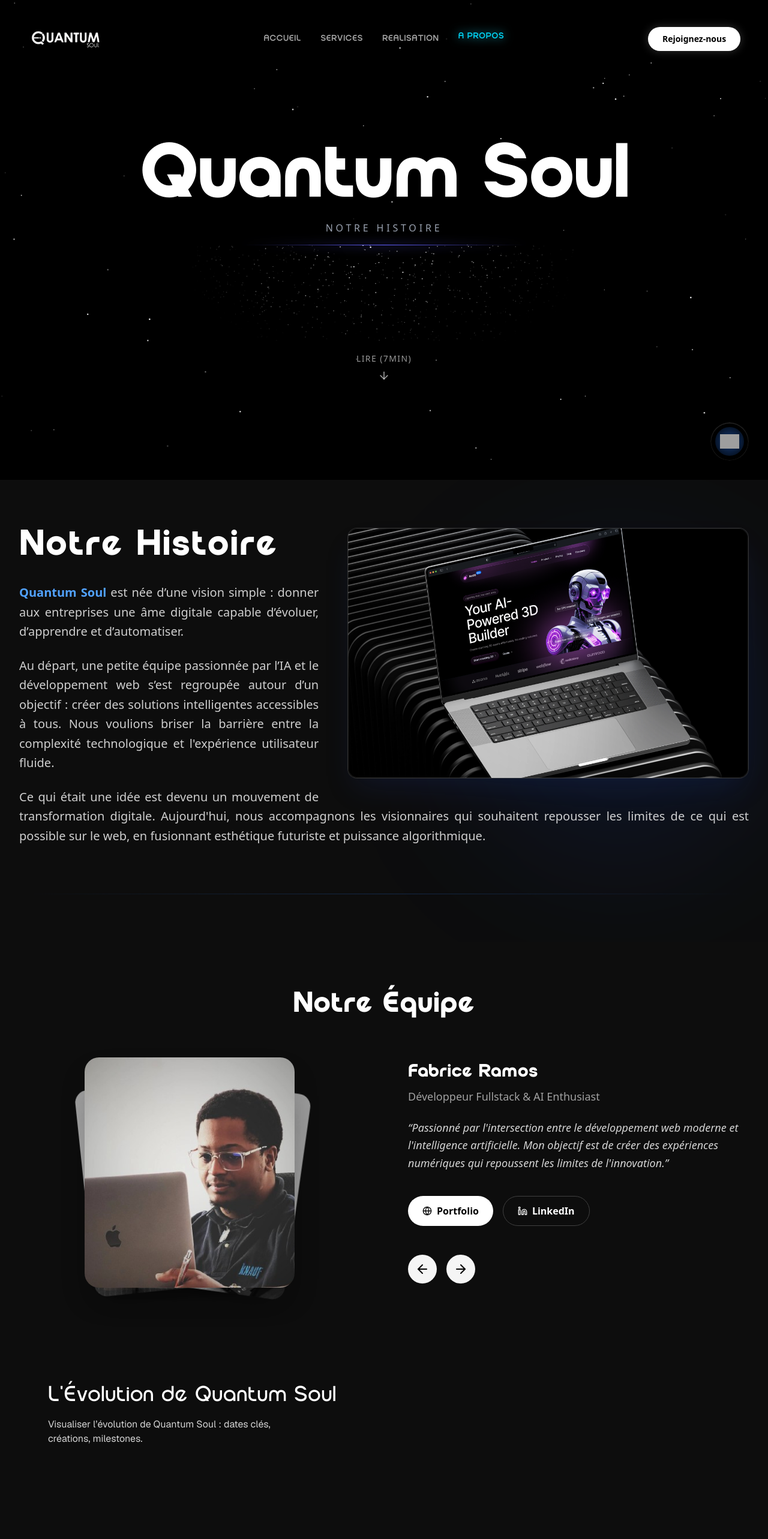
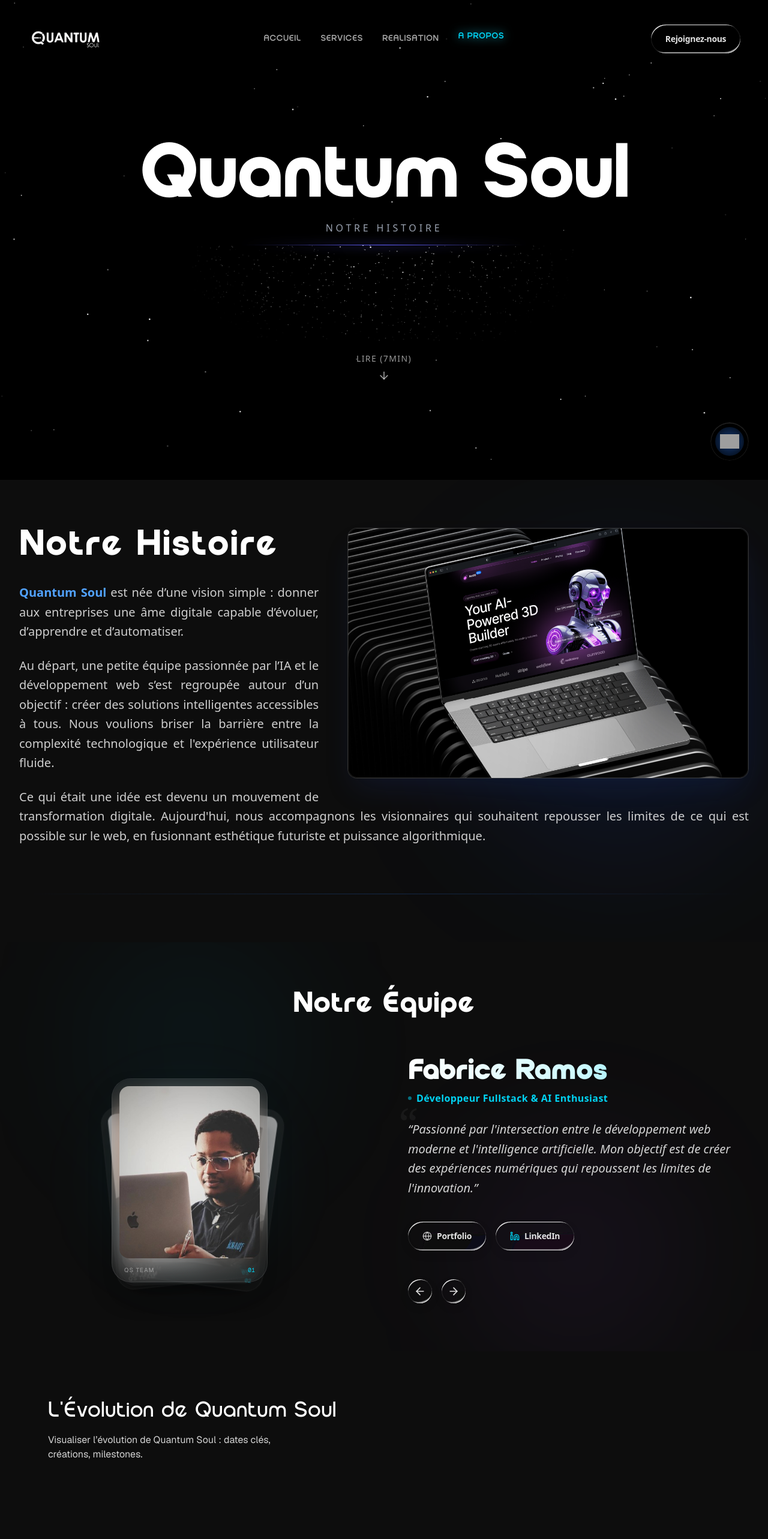
Before and after one commit to Fabricejor/Quantum-Soul, a Next.js app: page /about in a window 1280 px wide. Shown: the top 2566 px of the page at 60% size. Built offline with nearby package versions, Linux system fonts and the light colour scheme; grey boxes are pictures that could not be loaded.

Commit message:
new Ui navbar

```diff
--- a/src/components/layout/Navbar.tsx
+++ b/src/components/layout/Navbar.tsx
@@ -6,6 +6,7 @@ import { usePathname } from "next/navigation";
 import Image from "next/image";
 import { motion, useScroll, useMotionValueEvent } from "framer-motion";
 import { LimelightNav } from "@/components/ui/docks/limelight-nav";
+import { GlassButton } from "@/components/apple-tahoe-liquid-glass-button";
 
 export default function Navbar() {
     const { scrollY } = useScroll();
@@ -31,8 +32,31 @@ export default function Navbar() {
 
     return (
         <>
+            <style>{`
+                .navbar-liquid-active {
+                    backdrop-filter: blur(20px) saturate(180%) !important;
+                    -webkit-backdrop-filter: blur(20px) saturate(180%) !important;
+                    background-color: rgba(13, 13, 13, 0.15) !important;
+                    box-shadow:
+                        inset 0 0 0 1px rgba(255, 255, 255, 0.08),
+                        inset 1.8px 3px 0px -2px rgba(255, 255, 255, 0.7),
+                        inset -2px -2px 0px -2px rgba(255, 255, 255, 0.6),
+                        inset -3px -8px 1px -6px rgba(255, 255, 255, 0.4),
+                        inset -0.3px -1px 4px 0px rgba(0, 0, 0, 0.2),
+                        inset -1.5px 2.5px 0px -2px rgba(0, 0, 0, 0.4),
+                        inset 0px 3px 4px -2px rgba(0, 0, 0, 0.4),
+                        inset 2px -6.5px 1px -4px rgba(0, 0, 0, 0.2),
+                        0px 2px 10px 0px rgba(0, 0, 0, 0.3),
+                        0px 10px 30px 0px rgba(0, 0, 0, 0.25) !important;
+                    transition: backdrop-filter 300ms ease, background-color 300ms ease, box-shadow 300ms ease;
+                }
+                .navbar-liquid-inactive {
+                    transition: backdrop-filter 300ms ease, background-color 300ms ease, box-shadow 300ms ease;
+                }
+            `}</style>
+
             {/* Desktop Navbar */}
-            <div className="hidden md:flex fixed top-0 left-0 right-0 z-50 justify-center pt-6 pointer-events-none">
+            <div className="hidden md:flex fixed top-0 left-0 right-0 z-[5000] justify-center pt-6 pointer-events-none">
                 {/* Le conteneur nav a pointer-events-auto pour réactiver les clics */}
                 <motion.nav
                     initial={{
@@ -58,7 +82,9 @@ export default function Navbar() {
                         ease: "easeInOut",
                     }}
                     aria-label="Navigation principale"
-                    className="pointer-events-auto flex items-center justify-between px-4 md:px-8 text-foreground overflow-hidden"
+                    className={`pointer-events-auto flex items-center justify-between px-4 md:px-8 text-foreground overflow-hidden ${
+                        isScrolled ? "navbar-liquid-active" : "navbar-liquid-inactive"
+                    }`}
                 >
                     {/* LOGO (Gauche) */}
                     <motion.div
@@ -109,14 +135,12 @@ export default function Navbar() {
                         }}
                     >
                         <Link href="/get-started">
-                            <motion.button
-                                whileHover={{ scale: 1.05 }}
-                                whileTap={{ scale: 0.95 }}
+                            <GlassButton
                                 aria-label="Rejoignez-nous"
-                                className="bg-white text-black px-6 py-2.5 rounded-full font-semibold text-sm hover:bg-cyan-400 hover:text-white transition-colors duration-300 shadow-[0_0_15px_rgba(255,255,255,0.2)] hover:shadow-[0_0_20px_var(--color-cyan-400)]"
+                                className="text-white text-sm font-semibold"
                             >
                                 Rejoignez-nous
-                            </motion.button>
+                            </GlassButton>
                         </Link>
                     </motion.div>
                 </motion.nav>
--- a/src/components/sections/histoire/NotreTeam.tsx
+++ b/src/components/sections/histoire/NotreTeam.tsx
@@ -4,6 +4,7 @@ import React, { useState, useEffect, useCallback } from "react";
 import { motion, AnimatePresence } from "framer-motion";
 import { ArrowLeft, ArrowRight, Linkedin, Globe } from "lucide-react";
 import Image from "next/image";
+import { GlassButton } from "@/components/apple-tahoe-liquid-glass-button";
 
 type TeamMember = {
     name: string;
@@ -85,8 +86,12 @@ export default function NotreTeam() {
     };
 
     return (
-        <section className="relative w-full py-20 px-4 md:px-8 overflow-hidden ">
-            <div className="max-w-7xl mx-auto">
+        <section className="relative w-full py-20 px-4 md:px-8 overflow-hidden">
+            {/* Decorative background glows */}
+            <div className="absolute top-1/4 left-1/4 -translate-x-1/2 -translate-y-1/2 w-[400px] h-[400px] bg-cyan-500/5 rounded-full blur-[100px] pointer-events-none" />
+            <div className="absolute bottom-1/4 right-1/4 translate-x-1/2 translate-y-1/2 w-[400px] h-[400px] bg-purple-500/5 rounded-full blur-[100px] pointer-events-none" />
+
+            <div className="max-w-7xl mx-auto relative z-10">
                 <h2 className="text-4xl md:text-5xl font-bold text-center mb-16 text-white font-geonova">
                     Notre Équipe
                 </h2>
@@ -94,7 +99,9 @@ export default function NotreTeam() {
                 <div className="relative grid grid-cols-1 md:grid-cols-2 gap-12 md:gap-20 items-center">
                     {/* Image Section */}
                     <div className="relative h-96 w-full flex items-center justify-center">
-                        <div className="relative h-full w-full max-w-[350px]">
+                        {/* Glow behind cards */}
+                        <div className="absolute top-1/2 left-1/2 -translate-x-1/2 -translate-y-1/2 w-[250px] h-[250px] bg-cyan-500/10 rounded-full blur-[60px] pointer-events-none" />
+                        <div className="relative h-full w-full max-w-[300px]">
                             <AnimatePresence>
                                 {teamMembers.map((member, index) => (
                                     <motion.div
@@ -125,16 +132,28 @@ export default function NotreTeam() {
                                             duration: 0.4,
                                             ease: "easeInOut",
                                         }}
-                                        className="absolute inset-0 origin-bottom"
+                                        className="absolute inset-0 origin-bottom flex items-center justify-center"
                                     >
-                                        <div className="relative h-full w-full rounded-3xl overflow-hidden shadow-2xl ">
+                                        <div className="relative w-[260px] h-[340px] rounded-[2rem] p-3 bg-white/[0.03] border border-white/10 backdrop-blur-xl shadow-2xl flex flex-col justify-between group hover:border-white/20 transition-all duration-300">
+                                            {/* Glow inside card */}
+                                            <div className="absolute inset-0 bg-gradient-to-b from-white/5 to-transparent rounded-[2rem] pointer-events-none" />
+
+                                            {/* Image frame */}
+                                            <div className="relative flex-1 w-full rounded-2xl overflow-hidden shadow-inner">
                                                 <Image
                                                     src={member.src}
                                                     alt={member.name}
                                                     fill
                                                     draggable={false}
-                                                className="object-cover object-center"
+                                                    className="object-cover object-center scale-100 group-hover:scale-105 transition-transform duration-500"
                                                 />
+                                            </div>
+
+                                            {/* Polaroid/Card Footer */}
+                                            <div className="mt-3 flex items-center justify-between px-2">
+                                                <span className="text-[10px] uppercase tracking-widest text-white/40 font-medium font-sans">QS Team</span>
+                                                <span className="text-[10px] text-cyan-400 font-mono">0{index + 1}</span>
+                                            </div>
                                         </div>
                                     </motion.div>
                                 ))}
@@ -153,18 +172,22 @@ export default function NotreTeam() {
                                 transition={{ duration: 0.3, ease: "easeInOut" }}
                                 className="space-y-6"
                             >
-                                <div>
-                                    <h3 className="text-3xl font-bold text-white mb-2 font-geonova">
+                                <div className="space-y-2">
+                                    <h3 className="text-4xl md:text-5xl font-black text-transparent bg-clip-text bg-gradient-to-r from-white via-cyan-100 to-cyan-400 font-geonova tracking-tight">
                                         {teamMembers[active].name}
                                     </h3>
-                                    <p className="text-lg text-neutral-400 font-medium">
+                                    <p className="text-sm md:text-base text-cyan-400 font-semibold tracking-wide flex items-center gap-2">
+                                        <span className="h-1.5 w-1.5 rounded-full bg-cyan-400 animate-pulse" />
                                         {teamMembers[active].designation}
                                     </p>
                                 </div>
 
-                                <p className="text-lg text-neutral-300 leading-relaxed italic">
+                                <div className="relative">
+                                    <span className="absolute -top-8 -left-4 text-7xl text-white/5 font-serif pointer-events-none select-none">“</span>
+                                    <p className="text-lg md:text-xl text-neutral-300 leading-relaxed font-light italic relative z-10">
                                         &ldquo;{teamMembers[active].quote}&rdquo;
                                     </p>
+                                </div>
 
                                 <div className="flex flex-wrap gap-4 pt-4">
                                     {teamMembers[active].portfolio && (
@@ -172,10 +195,11 @@ export default function NotreTeam() {
                                             href={teamMembers[active].portfolio}
                                             target="_blank"
                                             rel="noopener noreferrer"
-                                            className="inline-flex items-center gap-2 px-6 py-3 rounded-full bg-white text-black font-semibold hover:opacity-90 transition-opacity"
                                         >
-                                            <Globe className="w-4 h-4" />
+                                            <GlassButton className="text-white text-sm font-semibold group flex items-center gap-2">
+                                                <Globe className="w-4 h-4 text-white/70 group-hover:rotate-12 transition-transform" />
                                                 Portfolio
+                                            </GlassButton>
                                         </a>
                                     )}
                                     {teamMembers[active].linkedin && (
@@ -183,10 +207,11 @@ export default function NotreTeam() {
                                             href={teamMembers[active].linkedin}
                                             target="_blank"
                                             rel="noopener noreferrer"
-                                            className="inline-flex items-center gap-2 px-6 py-3 rounded-full border border-neutral-700 text-white font-semibold hover:bg-neutral-100 dark:hover:bg-neutral-900 transition-colors"
                                         >
-                                            <Linkedin className="w-4 h-4" />
+                                            <GlassButton className="text-white text-sm font-semibold group flex items-center gap-2">
+                                                <Linkedin className="w-4 h-4 text-cyan-400 group-hover:scale-110 transition-transform" />
                                                 LinkedIn
+                                            </GlassButton>
                                         </a>
                                     )}
                                 </div>
@@ -195,20 +220,22 @@ export default function NotreTeam() {
 
                         {/* Navigation Controls */}
                         <div className="flex gap-4 pt-12">
-                            <button
+                            <GlassButton
                                 onClick={handlePrev}
-                                className="group flex h-12 w-12 items-center justify-center rounded-full bg-neutral-100 dark:bg-neutral-800 hover:bg-neutral-200 dark:hover:bg-neutral-700 transition-colors"
+                                size="icon"
                                 aria-label="Previous member"
+                                className="text-white group rounded-full"
                             >
-                                <ArrowLeft className="h-6 w-6 text-black dark:text-white transition-transform group-hover:-translate-x-1" />
-                            </button>
-                            <button
+                                <ArrowLeft className="h-5 w-5 transition-transform group-hover:-translate-x-1" />
+                            </GlassButton>
+                            <GlassButton
                                 onClick={handleNext}
-                                className="group flex h-12 w-12 items-center justify-center rounded-full bg-neutral-100 dark:bg-neutral-800 hover:bg-neutral-200 dark:hover:bg-neutral-700 transition-colors"
+                                size="icon"
                                 aria-label="Next member"
+                                className="text-white group rounded-full"
                             >
-                                <ArrowRight className="h-6 w-6 text-black dark:text-white transition-transform group-hover:translate-x-1" />
-                            </button>
+                                <ArrowRight className="h-5 w-5 transition-transform group-hover:translate-x-1" />
+                            </GlassButton>
                         </div>
                     </div>
                 </div>
--- a/src/components/ui/animation/button.tsx
+++ b/src/components/ui/animation/button.tsx
@@ -1,56 +1,22 @@
 import * as React from "react"
-import { Slot } from "@radix-ui/react-slot"
-import { cva, type VariantProps } from "class-variance-authority"
-
-import { cn } from "@/lib/utils"
-
-const buttonVariants = cva(
-  "inline-flex items-center justify-center whitespace-nowrap rounded-md text-sm font-medium ring-offset-background transition-colors focus-visible:outline-none focus-visible:ring-2 focus-visible:ring-ring focus-visible:ring-offset-2 disabled:pointer-events-none disabled:opacity-50",
-  {
-    variants: {
-      variant: {
-        default: "bg-primary text-primary-foreground hover:bg-primary/90",
-        destructive:
-          "bg-destructive text-destructive-foreground hover:bg-destructive/90",
-        outline:
-          "border border-input bg-background hover:bg-accent hover:text-accent-foreground",
-        secondary:
-          "bg-secondary text-secondary-foreground hover:bg-secondary/80",
-        ghost: "hover:bg-accent hover:text-accent-foreground",
-        link: "text-primary underline-offset-4 hover:underline",
-      },
-      size: {
-        default: "h-10 px-4 py-2",
-        sm: "h-9 rounded-md px-3",
-        lg: "h-11 rounded-md px-8",
-        icon: "h-10 w-10",
-      },
-    },
-    defaultVariants: {
-      variant: "default",
-      size: "default",
-    },
-  },
-)
+import { GlassButton } from "@/components/apple-tahoe-liquid-glass-button";
 
 export interface ButtonProps
-  extends React.ButtonHTMLAttributes<HTMLButtonElement>,
-    VariantProps<typeof buttonVariants> {
-  asChild?: boolean
-}
+  extends React.ButtonHTMLAttributes<HTMLButtonElement> {}
 
 const Button = React.forwardRef<HTMLButtonElement, ButtonProps>(
-  ({ className, variant, size, asChild = false, ...props }, ref) => {
-    const Comp = asChild ? Slot : "button"
+  ({ className, children, ...props }, ref) => {
     return (
-      <Comp
-        className={cn(buttonVariants({ variant, size, className }))}
+      <GlassButton
         ref={ref}
+        className={className}
         {...props}
-      />
+      >
+        {children}
+      </GlassButton>
     )
   },
 )
 Button.displayName = "Button"
 
-export { Button, buttonVariants }
+export { Button }
--- a/src/components/ui/faq-section.tsx
+++ b/src/components/ui/faq-section.tsx
@@ -1,6 +1,7 @@
 "use client";
 import React, { useEffect, useMemo, useRef, useState } from "react";
 import { ArrowRight } from "lucide-react";
+import { GlassButton } from "@/components/apple-tahoe-liquid-glass-button";
 
 export interface FAQItemData {
   q: string;
@@ -285,10 +286,10 @@ export default function FAQWithSpiral({
               </h2>
             )}
             {ctaButtonText && (
-              <button className="inline-flex items-center justify-center whitespace-nowrap rounded-full text-sm md:text-base font-semibold transition-all duration-300 bg-white text-black hover:bg-cyan-400 hover:text-white hover:shadow-[0_0_20px_rgba(0,229,255,0.4)] h-12 md:h-14 px-8 group">
+              <GlassButton className="text-white text-sm md:text-base font-semibold group">
                 {ctaButtonText}
                 <ArrowRight className="ml-2 w-4 h-4 md:w-5 md:h-5 group-hover:translate-x-1 transition-transform" />
-              </button>
+              </GlassButton>
             )}
           </div>
         )}
```
Also changed, not shown: src/components/apple-tahoe-liquid-glass-button.tsx (+3 -3 lines), src/components/layout/Hero.tsx (+12 -37 lines), src/components/layout/Showcase.tsx (+7 -18 lines), src/components/layout/StudyCase.tsx (+8 -17 lines), src/components/sections/heros/RealisationHero.tsx (+4 -16 lines), src/components/ui/pricing-section.tsx (+9 -9 lines). Lines whose indentation alone changed are shown as unchanged.
